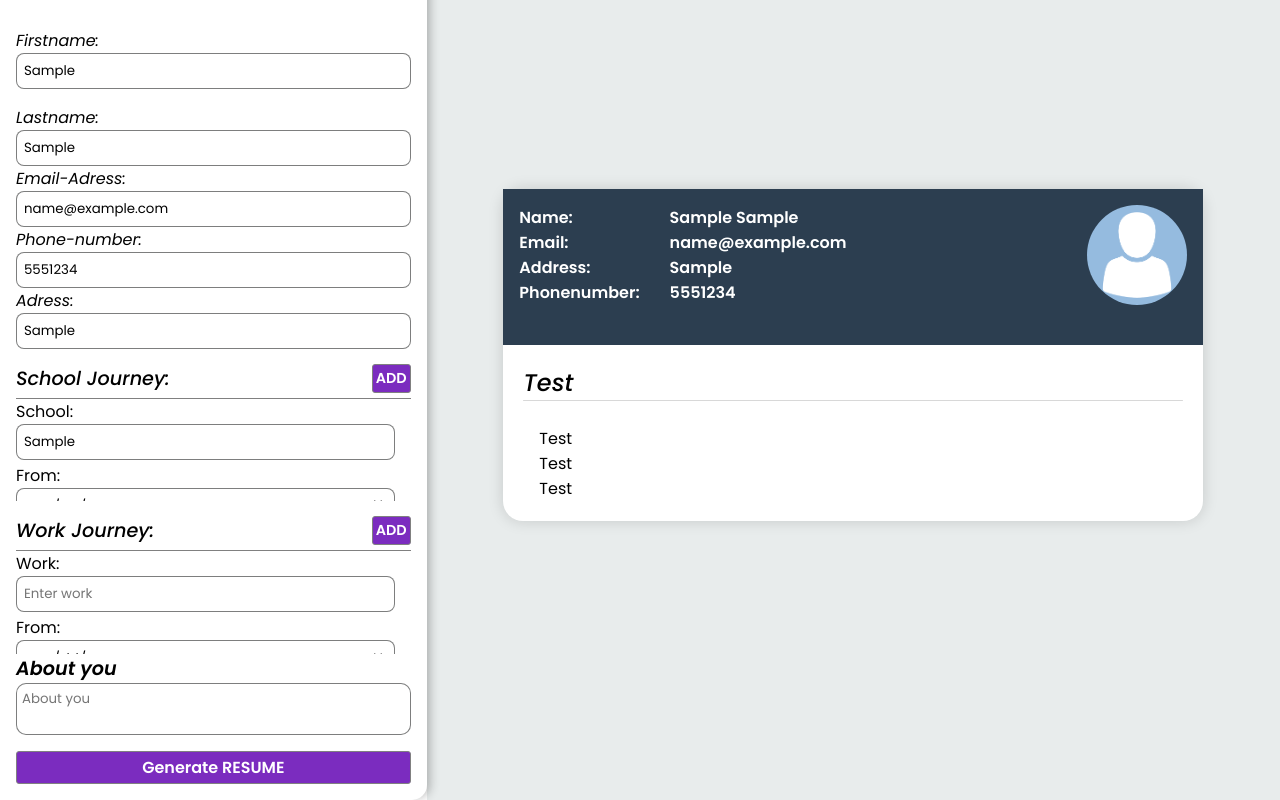
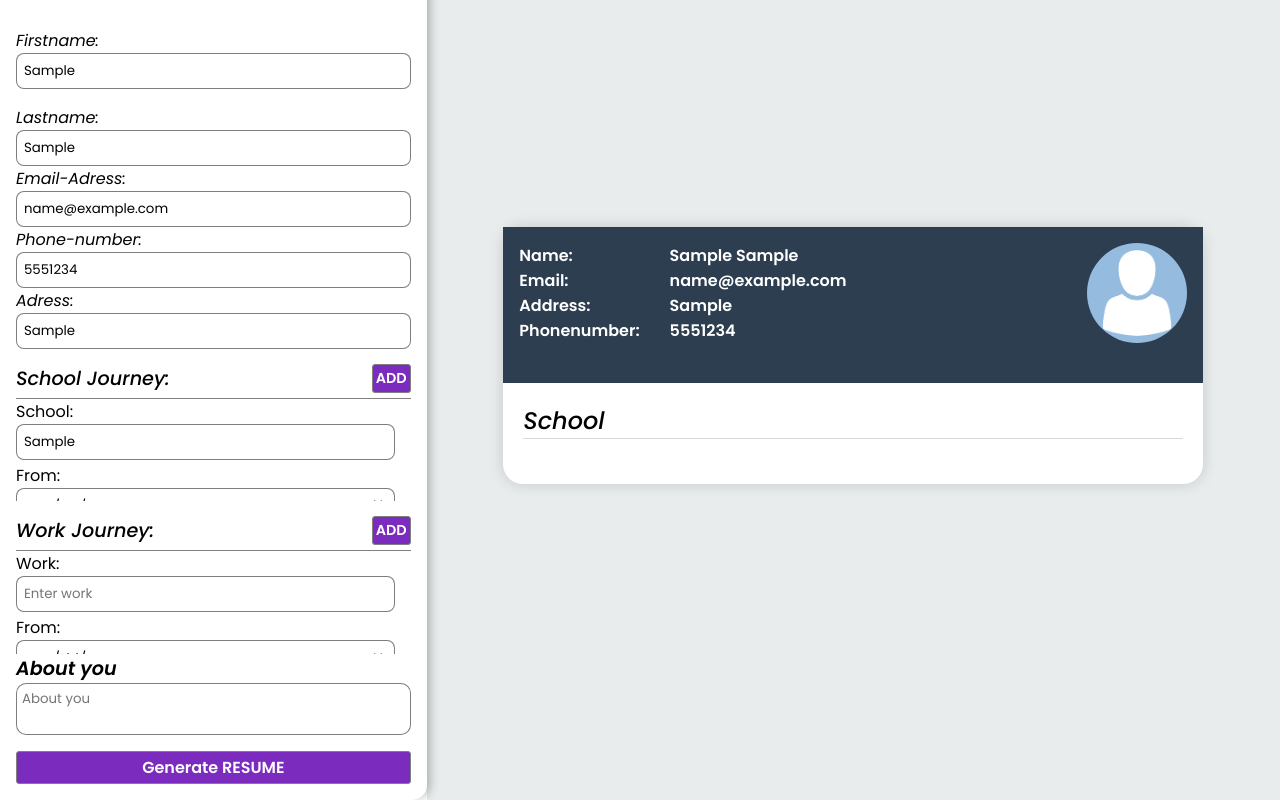
Before and after one commit to Kili196/CV-Generator, a React (Vite) app: page / in a window 1280 px wide. Both pictures are taken after typing "Sample", "Sample", "name@example.com", "5551234", "Sample", "Sample" into the empty fields and a click on the button "Generate RESUME". Shown: the part 89-889 px from the top of the page. Built offline with nearby package versions, Linux system fonts and the light colour scheme.

Commit message:
extracted experience section into its own component

```diff
--- a/src/components/CvView.jsx
+++ b/src/components/CvView.jsx
@@ -1,5 +1,5 @@
+import ExperienceSection from "./ExperienceSection";
 import HeaderDetails from "./HeaderDetails";
-import Seperator from "./Seperator";
 
 const CvView = ({ user }) => {
   return (
@@ -11,17 +11,12 @@ const CvView = ({ user }) => {
         </header>
 
         <main>
-          <section>
-            <h1>
-              <em> Test </em>
-            </h1>
-            <Seperator />
-            <div className="padding-left-1em">
-              <li> Test </li>
-              <li> Test </li>
-              <li> Test </li>
-            </div>
-          </section>
+          {user.schools.length != 0 && (
+            <ExperienceSection headline={"School"} experience={user.schools} />
+          )}
+          {user.works.length != 0 && (
+            <ExperienceSection headline={"Works"} experience={user.schools} />
+          )}
         </main>
       </div>
     </div>
--- /dev/null
+++ b/src/components/ExperienceSection.jsx
@@ -0,0 +1,15 @@
+import Seperator from "./Seperator";
+
+const ExperienceSection = ({ headline, experience }) => {
+  return (
+    <section>
+      <h1>
+        <em> {headline} </em>
+      </h1>
+      <Seperator />
+      <div className="padding-left-1em">{experience.map((element) => {})}</div>
+    </section>
+  );
+};
+
+export default ExperienceSection;
```
